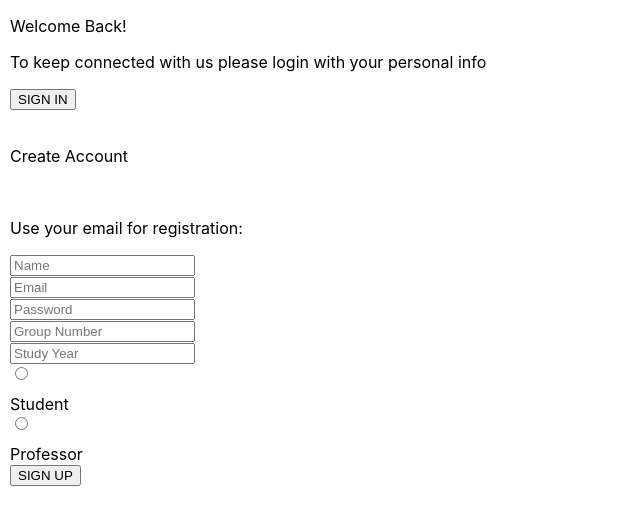
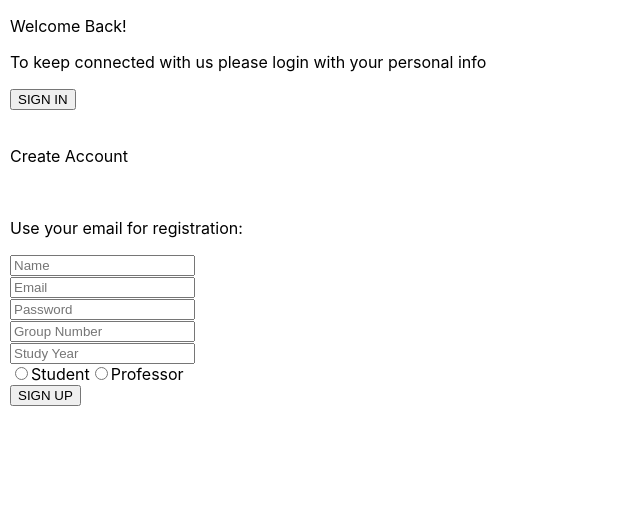
Before and after one commit to AndreiTheG/AnonymousGradingWebApplication, a React (Create React App) app in the folder frontend/: page /start/register in a window 1280 px wide. Shown: the top 524 px of the page, without its empty margins (0-640 px from the left). Built offline with nearby package versions, Linux system fonts and the light colour scheme.

Commit message:
Adaugare inline in Register

```diff
--- a/frontend/src/Containers2/LoginPage/RegisterPage.js
+++ b/frontend/src/Containers2/LoginPage/RegisterPage.js
@@ -101,10 +101,10 @@ class RegisterPage extends Component{
                       </div>
                       <div  className={classes.DrGri}>
                         <input type="radio" id="student" name="contact" value="student"  onChange={e=>this.role=e.target.value} />
-                        <label htmlFor="student">Student</label>
+                        <label style={{display: "inline"}}  htmlFor="student">Student</label>
 
                         <input type="radio" id="professor" name="contact" value="professor" onChange={e=>this.role=e.target.value} />
-                        <label htmlFor="professor">Professor</label>
+                        <label style={{display: "inline"}}  htmlFor="professor">Professor</label>
                        </div>
                        <Link to="/start/main-page">
                         <button
```
